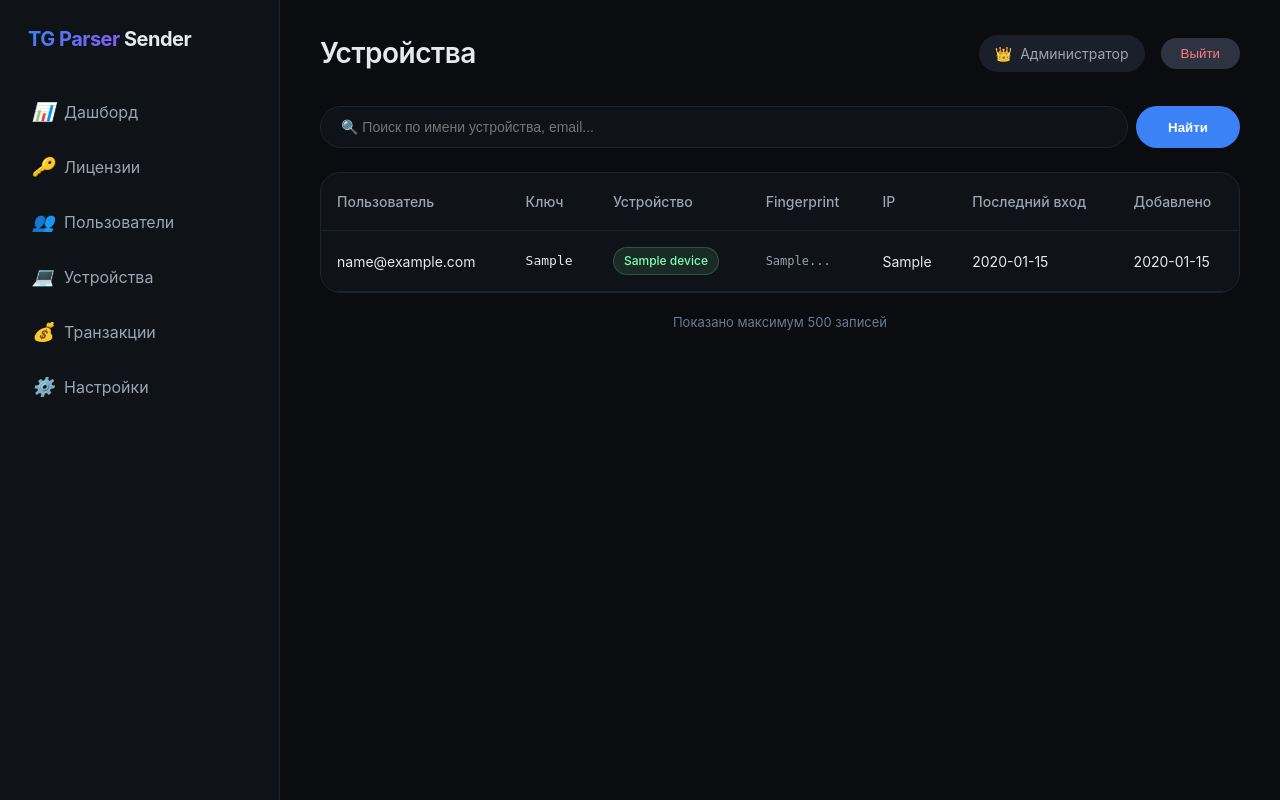
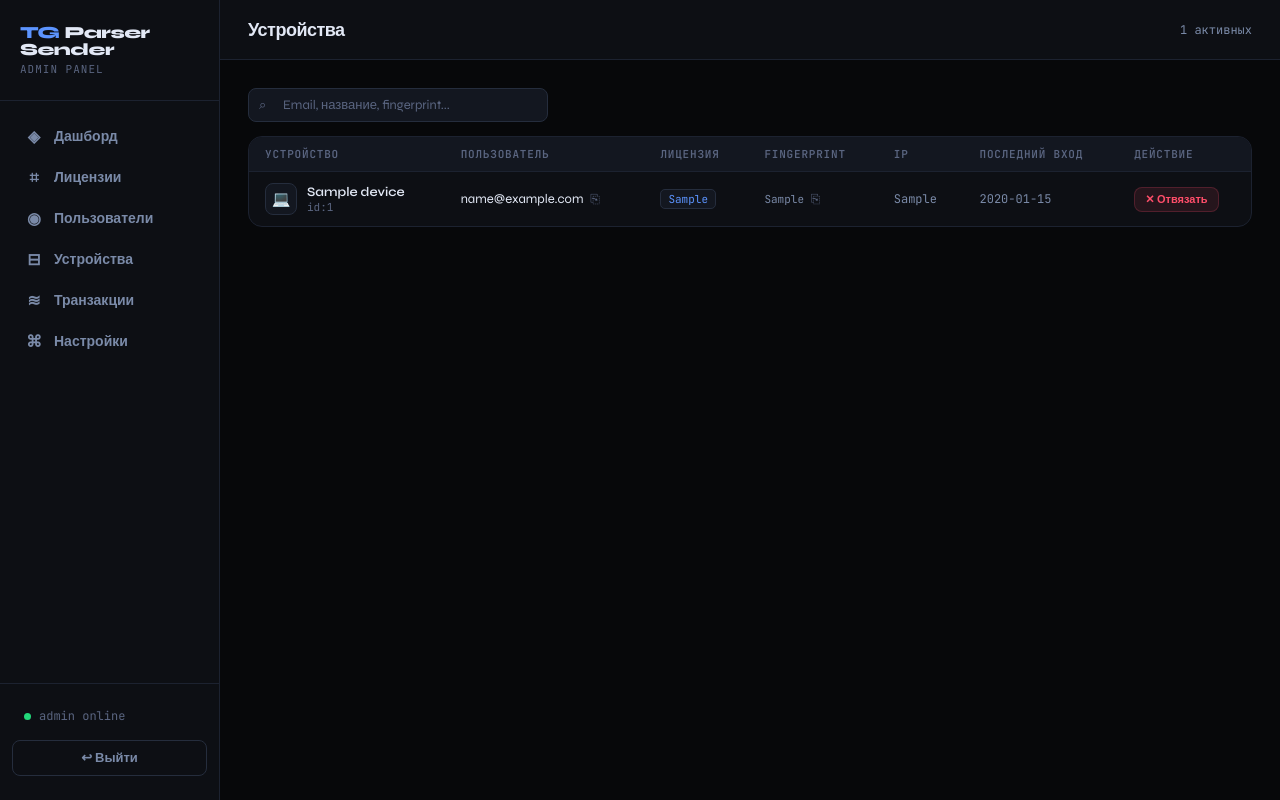
Before and after one commit to benuarbelluyan-sketch/license-check-server, a FastAPI app: template templates/admin_devices.html in a window 1280 px wide. Run offline with FastAPI, Linux system fonts and the light colour scheme; the template is opened without the code that fills it: most values are stand-ins (such as "Sample title", 1, 10 or a date in 2020); parts of the project's set-up code (start-up, migrations or seed data) failed here and were passed over; some libraries are stand-ins or nearby versions.

Commit message:
admin_devices.html

```diff
--- a/templates/admin_devices.html
+++ b/templates/admin_devices.html
@@ -1,311 +1,200 @@
-<!doctype html>
-<html>
+<!DOCTYPE html>
+<html lang="ru">
 <head>
-  <meta charset="utf-8" />
-  <title>Устройства · TG Parser Admin</title>
-  <meta name="viewport" content="width=device-width, initial-scale=1" />
+<meta charset="UTF-8">
+<meta name="viewport" content="width=device-width, initial-scale=1.0">
+<title>Устройства — Admin</title>
+<link rel="preconnect" href="https://fonts.googleapis.com">
+<link href="https://fonts.googleapis.com/css2?family=Syne:wght@400;600;700;800&family=JetBrains+Mono:wght@400;500;600&display=swap" rel="stylesheet">
 <style>
-    * { margin: 0; padding: 0; box-sizing: border-box; }
-
-    body {
-      font-family: 'Inter', system-ui, -apple-system, sans-serif;
-      background: #0a0c10;
-      color: #e5e9f0;
-      line-height: 1.5;
-    }
-
-    .app {
-      display: flex;
-      min-height: 100vh;
-    }
-
-    .sidebar {
-      width: 280px;
-      background: #0f1217;
-      border-right: 1px solid #1e242c;
-      padding: 24px 16px;
-      position: fixed;
-      height: 100vh;
-      overflow-y: auto;
-    }
-
-    .logo {
-      font-size: 20px;
-      font-weight: 700;
-      letter-spacing: -0.5px;
-      margin-bottom: 32px;
-      padding-left: 12px;
-    }
-
-    .logo span {
-      background: linear-gradient(135deg, #3b82f6, #8b5cf6);
-      -webkit-background-clip: text;
-      -webkit-text-fill-color: transparent;
-    }
-
-    .nav-item {
-      display: flex;
-      align-items: center;
-      gap: 12px;
-      padding: 12px 16px;
-      border-radius: 12px;
-      color: #9aa4b2;
-      margin-bottom: 4px;
-      transition: all 0.2s;
-      text-decoration: none;
-    }
-
-    .nav-item.active {
-      background: #1a1f2a;
-      color: #fff;
-    }
-
-    .nav-item i {
-      width: 20px;
-      font-size: 18px;
-    }
-
-    .nav-item:hover:not(.active) {
-      background: #151a24;
-      color: #e5e9f0;
-    }
-
-    .main {
-      flex: 1;
-      margin-left: 280px;
-      padding: 32px 40px;
-      background: #0a0c10;
-      min-height: 100vh;
-    }
-
-    .header {
-      display: flex;
-      justify-content: space-between;
-      align-items: center;
-      margin-bottom: 32px;
-    }
-
-    .header h1 {
-      font-size: 28px;
-      font-weight: 600;
-      letter-spacing: -0.5px;
-    }
-
-    .header-right {
-      display: flex;
-      align-items: center;
-      gap: 16px;
-    }
-
-    .admin-badge {
-      background: #1a1f2a;
-      padding: 8px 16px;
-      border-radius: 40px;
-      font-size: 14px;
-      color: #9aa4b2;
-      display: flex;
-      align-items: center;
-      gap: 8px;
-    }
-
-    .logout-btn {
-      background: #2d3340;
-      border: none;
-      color: #ff7b7b;
-      padding: 8px 20px;
-      border-radius: 40px;
-      font-weight: 500;
-      cursor: pointer;
-      transition: all 0.2s;
-    }
-
-    .logout-btn:hover {
-      background: #3a4050;
-    }
-
-    .action-bar {
-      display: flex;
-      gap: 16px;
-      margin-bottom: 24px;
-    }
-
-    .search-box {
-      flex: 1;
-      display: flex;
-      gap: 8px;
-    }
-
-    .search-box input {
-      flex: 1;
-      background: #0f1217;
-      border: 1px solid #1e242c;
-      border-radius: 40px;
-      padding: 12px 20px;
-      color: #e5e9f0;
-      font-size: 14px;
-    }
-
-    .search-box input:focus {
-      outline: none;
-      border-color: #3b82f6;
-    }
-
-    .btn-primary {
-      background: #3b82f6;
-      border: none;
-      border-radius: 40px;
-      padding: 12px 32px;
-      color: white;
-      font-weight: 600;
-      cursor: pointer;
-    }
-
-    .table-container {
-      background: #0f1217;
-      border: 1px solid #1e242c;
-      border-radius: 20px;
-      overflow-x: auto;
-    }
-
-    table {
-      width: 100%;
-      border-collapse: collapse;
-      font-size: 14px;
-    }
-
-    th {
-      text-align: left;
-      padding: 18px 16px;
-      color: #9aa4b2;
-      font-weight: 500;
-      border-bottom: 1px solid #1e242c;
-    }
-
-    td {
-      padding: 16px;
-      border-bottom: 1px solid #1e242c;
-    }
-
-    tr:hover td {
-      background: #151a24;
-    }
-
-    .badge {
-      display: inline-block;
-      padding: 4px 10px;
-      border-radius: 40px;
-      font-size: 12px;
-      font-weight: 500;
-      background: rgba(124, 255, 178, 0.1);
-      color: #7CFFB2;
-      border: 1px solid rgba(124, 255, 178, 0.2);
-    }
-
-    .mono {
-      font-family: 'JetBrains Mono', monospace;
-      font-size: 13px;
-    }
-
-    .fingerprint {
-      font-family: 'JetBrains Mono', monospace;
-      font-size: 12px;
-      color: #9aa4b2;
-    }
-
-    .footer-note {
-      margin-top: 20px;
-      color: #6b7a8f;
-      font-size: 13px;
-      text-align: center;
-    }
+  :root{--bg:#07080a;--surface:#0d0f14;--surface2:#131720;--border:#1c2230;--border2:#252d3d;--text:#e2e8f5;--muted:#5a6580;--muted2:#7a8aa8;--accent:#3b7aff;--accent2:#5c94ff;--green:#22d87a;--red:#ff4e6a;--yellow:#ffb83a;--purple:#9f7aff;--cyan:#22d8d8;--font:'Syne',sans-serif;--mono:'JetBrains Mono',monospace;--sidebar:220px;--radius:14px;--radius-sm:8px;}
+  *{margin:0;padding:0;box-sizing:border-box;}
+  body{font-family:var(--font);background:var(--bg);color:var(--text);display:flex;min-height:100vh;}
+  .sidebar{width:var(--sidebar);min-height:100vh;background:var(--surface);border-right:1px solid var(--border);display:flex;flex-direction:column;padding:24px 0;position:fixed;left:0;top:0;bottom:0;z-index:100;}
+  .logo{padding:0 20px 24px;border-bottom:1px solid var(--border);margin-bottom:16px;}
+  .logo-name{font-size:17px;font-weight:800;letter-spacing:-0.5px;color:var(--text);line-height:1;}
+  .logo-name span{color:var(--accent2);}
+  .logo-sub{font-size:11px;color:var(--muted);margin-top:4px;font-family:var(--mono);text-transform:uppercase;letter-spacing:1px;}
+  .nav{flex:1;padding:0 12px;display:flex;flex-direction:column;gap:2px;}
+  .nav-item{display:flex;align-items:center;gap:10px;padding:10px 12px;border-radius:var(--radius-sm);color:var(--muted2);text-decoration:none;font-size:14px;font-weight:600;transition:all .15s;position:relative;}
+  .nav-item:hover{background:var(--surface2);color:var(--text);}
+  .nav-item.active{background:rgba(59,122,255,.12);color:var(--accent2);}
+  .nav-item.active::before{content:'';position:absolute;left:0;top:20%;bottom:20%;width:3px;background:var(--accent);border-radius:0 3px 3px 0;}
+  .sidebar-footer{padding:16px 12px 0;border-top:1px solid var(--border);}
+  .admin-label{display:flex;align-items:center;gap:8px;font-size:12px;color:var(--muted);padding:8px 12px;font-family:var(--mono);}
+  .admin-dot{width:7px;height:7px;background:var(--green);border-radius:50%;}
+  .logout-btn{width:100%;background:transparent;border:1px solid var(--border2);color:var(--muted2);padding:9px 12px;border-radius:var(--radius-sm);font-size:13px;font-weight:600;cursor:pointer;font-family:var(--font);transition:all .15s;margin-top:8px;}
+  .logout-btn:hover{background:var(--red);border-color:var(--red);color:#fff;}
+  .main{margin-left:var(--sidebar);flex:1;min-height:100vh;display:flex;flex-direction:column;}
+  .topbar{height:60px;border-bottom:1px solid var(--border);display:flex;align-items:center;padding:0 28px;gap:16px;background:var(--surface);position:sticky;top:0;z-index:50;}
+  .page-title{font-size:18px;font-weight:800;letter-spacing:-0.5px;}
+  .topbar-right{margin-left:auto;display:flex;align-items:center;gap:10px;}
+  .content{padding:28px;flex:1;}
+  .btn{display:inline-flex;align-items:center;gap:6px;padding:8px 16px;border-radius:var(--radius-sm);font-size:12px;font-weight:700;cursor:pointer;border:none;font-family:var(--font);transition:all .15s;text-decoration:none;white-space:nowrap;}
+  .btn-ghost{background:transparent;border:1px solid var(--border2);color:var(--muted2);}
+  .btn-ghost:hover{background:var(--surface2);color:var(--text);}
+  .btn-danger{background:rgba(255,78,106,.1);color:var(--red);border:1px solid rgba(255,78,106,.2);}
+  .btn-danger:hover{background:var(--red);color:#fff;border-color:var(--red);}
+  .btn-sm{padding:5px 10px;font-size:11px;}
+  .table-wrap{background:var(--surface);border:1px solid var(--border);border-radius:var(--radius);overflow:hidden;}
+  table{width:100%;border-collapse:collapse;font-size:13px;}
+  thead th{background:var(--surface2);padding:10px 16px;text-align:left;font-size:11px;font-weight:700;text-transform:uppercase;letter-spacing:.8px;color:var(--muted);font-family:var(--mono);border-bottom:1px solid var(--border);white-space:nowrap;}
+  tbody tr{border-bottom:1px solid var(--border);transition:background .1s;}
+  tbody tr:last-child{border-bottom:none;}
+  tbody tr:hover{background:rgba(19,23,32,.7);}
+  tbody td{padding:11px 16px;vertical-align:middle;}
+  .mono{font-family:var(--mono);font-size:12px;}
+  .text-muted{color:var(--muted2);}
+  .action-bar{display:flex;align-items:center;gap:10px;margin-bottom:14px;flex-wrap:wrap;}
+  .search-wrap{position:relative;flex:1;max-width:300px;}
+  .search-icon{position:absolute;left:11px;top:50%;transform:translateY(-50%);color:var(--muted);font-size:13px;pointer-events:none;}
+  .search-input{background:var(--surface2);border:1px solid var(--border2);border-radius:var(--radius-sm);padding:8px 12px 8px 34px;color:var(--text);font-size:13px;font-family:var(--font);outline:none;width:100%;transition:border-color .15s;}
+  .search-input:focus{border-color:var(--accent);}
+  .search-input::placeholder{color:var(--muted);}
+  .key-chip{font-family:var(--mono);font-size:11px;background:var(--surface2);border:1px solid var(--border2);border-radius:5px;padding:2px 7px;color:var(--accent2);}
+  .fp-text{font-family:var(--mono);font-size:11px;color:var(--muted2);max-width:180px;overflow:hidden;text-overflow:ellipsis;white-space:nowrap;}
+  .copy-btn{background:none;border:none;cursor:pointer;color:var(--muted);font-size:12px;padding:2px 4px;border-radius:4px;transition:color .15s;}
+  .copy-btn:hover{color:var(--accent2);}
+  .badge{display:inline-flex;align-items:center;gap:5px;padding:3px 9px;border-radius:20px;font-size:11px;font-weight:600;font-family:var(--mono);}
+  .badge::before{content:'';width:5px;height:5px;border-radius:50%;}
+  .badge-green{background:rgba(34,216,122,.1);color:var(--green);border:1px solid rgba(34,216,122,.2);}
+  .badge-green::before{background:var(--green);}
+  .toast-wrap{position:fixed;bottom:24px;right:24px;z-index:2000;display:flex;flex-direction:column;gap:8px;}
+  .toast{background:var(--surface);border:1px solid var(--border2);border-radius:var(--radius-sm);padding:12px 16px;font-size:13px;font-weight:600;display:flex;align-items:center;gap:8px;animation:toastIn .2s ease;min-width:240px;box-shadow:0 8px 24px rgba(0,0,0,.4);}
+  .toast.ok{border-color:rgba(34,216,122,.3);}
+  .toast.err{border-color:rgba(255,78,106,.3);}
+  @keyframes toastIn{from{opacity:0;transform:translateX(16px);}to{opacity:1;transform:translateX(0);}}
+  ::-webkit-scrollbar{width:6px;}::-webkit-scrollbar-track{background:transparent;}::-webkit-scrollbar-thumb{background:var(--border2);border-radius:3px;}
+  .device-icon{width:32px;height:32px;background:var(--surface2);border:1px solid var(--border2);border-radius:8px;display:flex;align-items:center;justify-content:center;font-size:15px;flex-shrink:0;}
+  .device-cell{display:flex;align-items:center;gap:10px;}
+  .nav-icon{font-size:16px;width:20px;text-align:center;}
 </style>
 </head>
 <body>
-<div class="app">
-  <!-- Сайдбар -->
+
 <div class="sidebar">
   <div class="logo">
-      <span>TG Parser</span> Sender
+    <div class="logo-name"><span>TG</span> Parser Sender</div>
+    <div class="logo-sub">Admin Panel</div>
   </div>
-
-    <a href="/admin" class="nav-item {% if active_tab == 'dashboard' %}active{% endif %}">
-      <i>📊</i> Дашборд
-    </a>
-    <a href="/admin/licenses" class="nav-item {% if active_tab == 'licenses' %}active{% endif %}">
-      <i>🔑</i> Лицензии
-    </a>
-    <a href="/admin/users" class="nav-item {% if active_tab == 'users' %}active{% endif %}">
-      <i>👥</i> Пользователи
-    </a>
-    <a href="/admin/devices" class="nav-item {% if active_tab == 'devices' %}active{% endif %}">
-      <i>💻</i> Устройства
-    </a>
-    <a href="/admin/transactions" class="nav-item {% if active_tab == 'transactions' %}active{% endif %}">
-      <i>💰</i> Транзакции
-    </a>
-    <a href="/admin/settings" class="nav-item {% if active_tab == 'settings' %}active{% endif %}">
-      <i>⚙️</i> Настройки
-    </a>
-  </div>
-
-  <!-- Основной контент -->
-  <div class="main">
-    <div class="header">
-      <h1>Устройства</h1>
-      <div class="header-right">
-        <div class="admin-badge">
-          <span>👑</span> Администратор
-        </div>
-        <form method="post" action="/admin/logout" style="margin:0;">
-          <button class="logout-btn" type="submit">Выйти</button>
-        </form>
+  <nav class="nav">
+    <a href="/admin" class="nav-item {% if active_tab == 'dashboard' %}active{% endif %}"><span class="nav-icon">◈</span> Дашборд</a>
+    <a href="/admin/licenses" class="nav-item {% if active_tab == 'licenses' %}active{% endif %}"><span class="nav-icon">⌗</span> Лицензии</a>
+    <a href="/admin/users" class="nav-item {% if active_tab == 'users' %}active{% endif %}"><span class="nav-icon">◉</span> Пользователи</a>
+    <a href="/admin/devices" class="nav-item {% if active_tab == 'devices' %}active{% endif %}"><span class="nav-icon">⊟</span> Устройства</a>
+    <a href="/admin/transactions" class="nav-item {% if active_tab == 'transactions' %}active{% endif %}"><span class="nav-icon">≋</span> Транзакции</a>
+    <a href="/admin/settings" class="nav-item {% if active_tab == 'settings' %}active{% endif %}"><span class="nav-icon">⌘</span> Настройки</a>
+  </nav>
+  <div class="sidebar-footer">
+    <div class="admin-label"><span class="admin-dot"></span>admin online</div>
+    <form method="post" action="/admin/logout"><button class="logout-btn">↩ Выйти</button></form>
   </div>
 </div>
 
-    <!-- Поиск -->
-    <div class="action-bar">
-      <div class="search-box">
-        <input type="text" placeholder="🔍 Поиск по имени устройства, email...">
-        <button class="btn-primary">Найти</button>
+<div class="main">
+  <div class="topbar">
+    <span class="page-title">Устройства</span>
+    <div class="topbar-right">
+      <span class="mono text-muted" style="font-size:12px;">{{ devices|length }} активных</span>
     </div>
   </div>
-
-    <!-- Таблица устройств -->
-    <div class="table-container">
-      <table>
+  <div class="content">
+    <div class="action-bar">
+      <div class="search-wrap">
+        <span class="search-icon">⌕</span>
+        <input class="search-input" placeholder="Email, название, fingerprint..." oninput="filterDevices(this.value)">
+      </div>
+    </div>
+    <div class="table-wrap">
+      <table id="devTable">
         <thead>
           <tr>
+            <th>Устройство</th>
             <th>Пользователь</th>
-            <th>Ключ</th>
-            <th>Устройство</th>
+            <th>Лицензия</th>
             <th>Fingerprint</th>
             <th>IP</th>
             <th>Последний вход</th>
-            <th>Добавлено</th>
+            <th>Действие</th>
           </tr>
         </thead>
         <tbody>
           {% for d in devices %}
           <tr>
-            <td>{{ d.email }}</td>
-            <td class="mono">{{ d.license_key or '—' }}</td>
             <td>
-              <span class="badge">{{ d.device_name or 'Без имени' }}</span>
+              <div class="device-cell">
+                <div class="device-icon">💻</div>
+                <div>
+                  <div style="font-size:13px;font-weight:600;">{{ d.device_name or 'Без имени' }}</div>
+                  <div style="font-size:11px;color:var(--muted);font-family:var(--mono);">id:{{ d.id }}</div>
+                </div>
+              </div>
             </td>
-            <td class="fingerprint">{{ d.device_fingerprint[:16] }}...</td>
-            <td>{{ d.last_ip or '—' }}</td>
-            <td>{{ d.last_login.strftime('%Y-%m-%d %H:%M') if d.last_login else '—' }}</td>
-            <td>{{ d.created_at.strftime('%Y-%m-%d') if d.created_at else '—' }}</td>
+            <td>
+              <span style="font-size:13px;">{{ d.email }}</span>
+              <button class="copy-btn" onclick="copyText('{{ d.email }}')">⎘</button>
+            </td>
+            <td>
+              {% if d.license_key %}
+                <span class="key-chip">{{ d.license_key }}</span>
+              {% else %}
+                <span class="text-muted">—</span>
+              {% endif %}
+            </td>
+            <td>
+              <span class="fp-text" title="{{ d.device_fingerprint }}">{{ d.device_fingerprint }}</span>
+              <button class="copy-btn" onclick="copyText('{{ d.device_fingerprint }}')">⎘</button>
+            </td>
+            <td><span class="mono text-muted">{{ d.last_ip or '—' }}</span></td>
+            <td><span class="mono text-muted">{{ d.last_login.strftime('%d.%m.%y %H:%M') if d.last_login else '—' }}</span></td>
+            <td>
+              <button class="btn btn-danger btn-sm" onclick="unlinkDevice({{ d.id }}, '{{ d.device_name or 'устройство' }}')">
+                ✕ Отвязать
+              </button>
+            </td>
           </tr>
+          {% else %}
+          <tr><td colspan="7" style="padding:40px;text-align:center;color:var(--muted);">Устройств нет</td></tr>
           {% endfor %}
         </tbody>
       </table>
     </div>
-
-    <div class="footer-note">
-      Показано максимум 500 записей
   </div>
 </div>
-</div>
+
+<div class="toast-wrap" id="toasts"></div>
+
+<script>
+  function filterDevices(q) {
+    q = q.toLowerCase();
+    document.querySelectorAll('#devTable tbody tr').forEach(r => {
+      r.style.display = !q || r.textContent.toLowerCase().includes(q) ? '' : 'none';
+    });
+  }
+
+  async function unlinkDevice(id, name) {
+    if (!confirm('Отвязать устройство "' + name + '"?\nСессия будет прервана.')) return;
+    try {
+      const res = await fetch('/admin/api/unlink-device', {
+        method: 'POST',
+        headers: {'Content-Type':'application/json'},
+        body: JSON.stringify({ device_id: id })
+      });
+      const d = await res.json();
+      if (d.success) { showToast('✓ Устройство отвязано', 'ok'); setTimeout(()=>location.reload(), 800); }
+      else showToast('Ошибка: ' + (d.error||'?'), 'err');
+    } catch(e) { showToast('Ошибка сети', 'err'); }
+  }
+
+  function copyText(t) { navigator.clipboard.writeText(t).then(()=>showToast('⎘ Скопировано', 'ok')); }
+  function showToast(msg, type='ok') {
+    const w = document.getElementById('toasts');
+    const t = document.createElement('div');
+    t.className = 'toast ' + type;
+    t.textContent = msg;
+    w.appendChild(t);
+    setTimeout(()=>t.remove(), 3000);
+  }
+</script>
 </body>
 </html>
```
Lines whose indentation alone changed are shown as unchanged.
